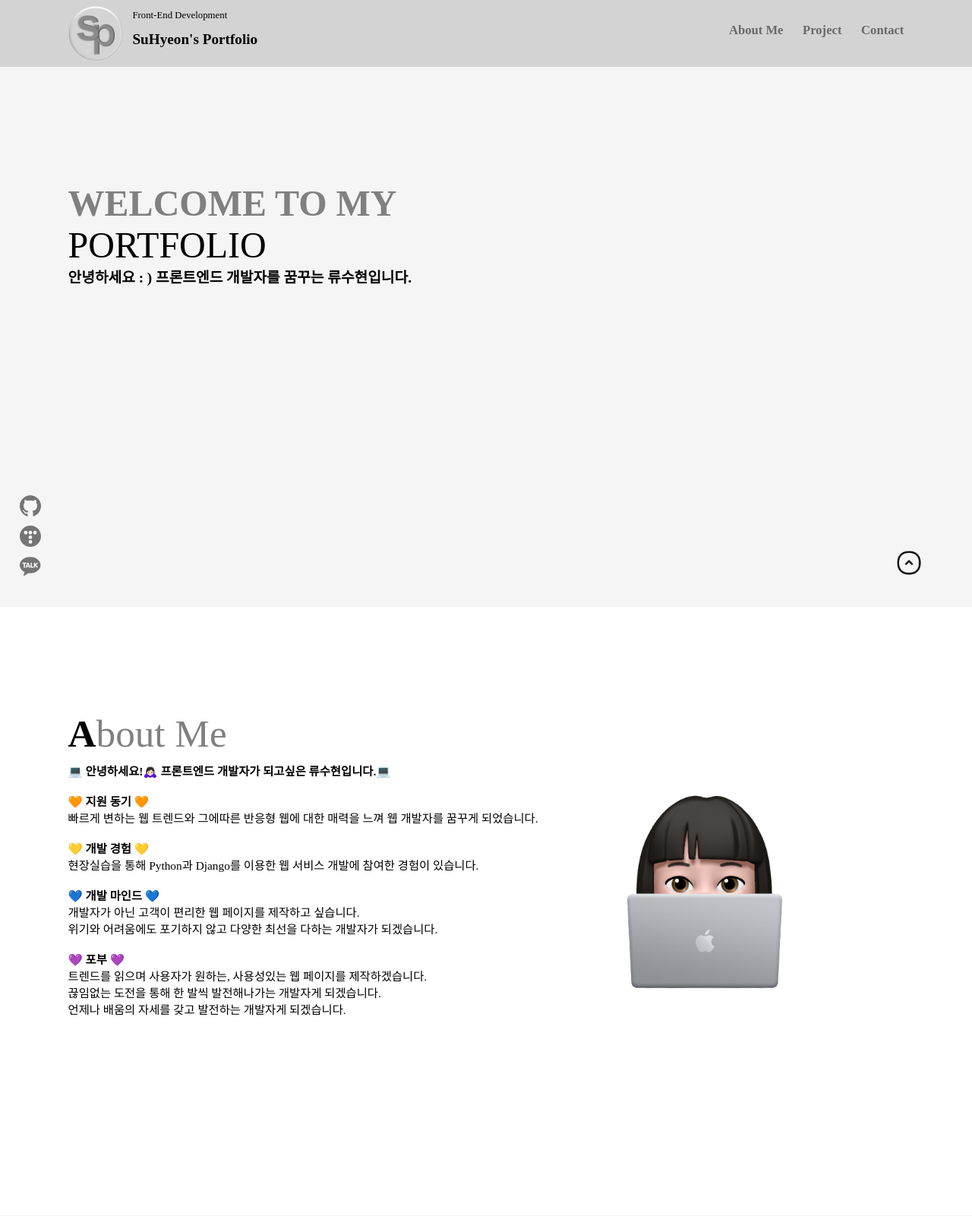
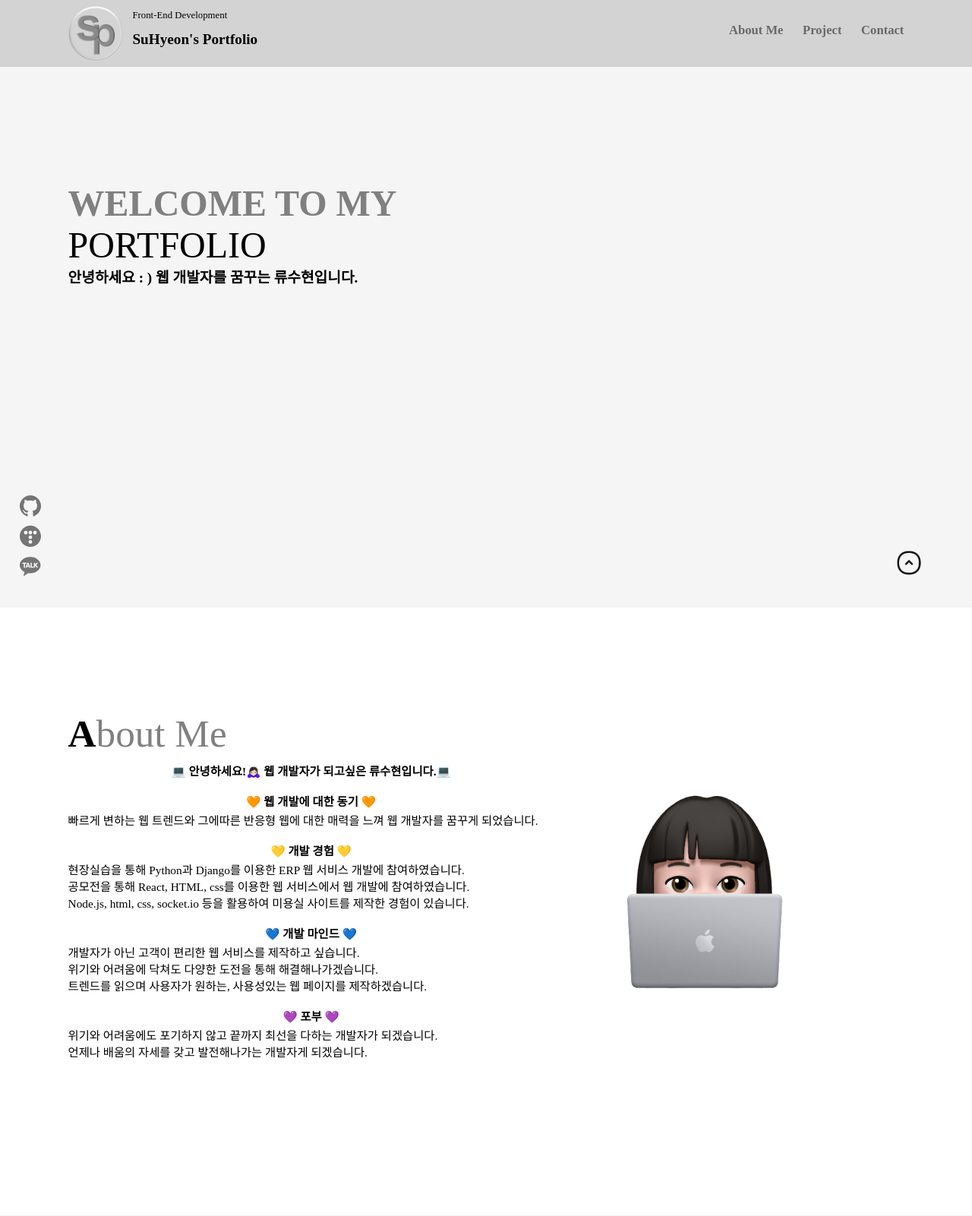
Before and after one commit to suya02/Portfolio, a Django app: page / in a window 1280 px wide. Shown: the top 1601 px of the page at 76% size. Run offline with Django 3.2, Linux system fonts and the light colour scheme.

Commit message:
중간 저장2

```diff
--- a/blog/templates/blog/aboutMe.html
+++ b/blog/templates/blog/aboutMe.html
@@ -4,6 +4,6 @@
     </HEAD>
     <BODY>
         <div align="center">About Me</div>
-        <div>"안녕하세요! 프론트엔드 개발자를 꿈꾸는 류수현입니다."</div>
+        <div>"안녕하세요! 웹 개발자를 꿈꾸는 류수현입니다."</div>
     </BODY>
 </HTML>
--- a/blog/templates/blog/main.html
+++ b/blog/templates/blog/main.html
@@ -157,7 +157,7 @@
                 <div class="main_text">
                     <div class="main_text_big" style="font-weight: bold; color: gray">WELCOME TO MY </div>
                     <div class="main_text_big">PORTFOLIO</div>
-                    <div class="main_text_smaill">안녕하세요 : ) 프론트엔드 개발자를 꿈꾸는 류수현입니다.</div>
+                    <div class="main_text_smaill">안녕하세요 : ) 웹 개발자를 꿈꾸는 류수현입니다.</div>
                 </div>
             </div>
 
@@ -172,7 +172,7 @@
                 </div>
 
 {#                <div class="about_text">#}
-{#                    <p style="font-weight: bold;">💻 안녕하세요!🙇🏻‍♀  프론트엔드 개발자가 되고싶은 류수현입니다.💻</p>#}
+{#                    <p style="font-weight: bold;">💻 안녕하세요!🙇🏻‍♀ 웹 개발자가 되고싶은 류수현입니다.💻</p>#}
 {#                    <p>🤍</p>#}
 {#                    <p>🧡 빠르게 변하는 웹 트렌드와 그에따른 반응형 웹에 대한 매력을 느껴 웹 개발자를 꿈꾸게 되었습니다.</p>#}
 {#                    <p>💛 현장실습을 통해 Python과 Django를 이용한 웹 서비스 개발에 참여한 경험이 있습니다.</p>#}
@@ -185,22 +185,24 @@
 {#                <img class="profile" src="/static/images/profile.png">#}
 
                 <div class="about_text">
-                    <p style="font-weight: bold;">💻 안녕하세요!🙇🏻‍♀  프론트엔드 개발자가 되고싶은 류수현입니다.💻</p>
+                    <p style="font-weight: bold; text-align: center;">💻 안녕하세요!🙇🏻‍♀  웹 개발자가 되고싶은 류수현입니다.💻</p>
                     <BR>
-                    <p>🧡 <B>지원 동기</B> 🧡</p>
+                    <p style="text-align: center; padding-bottom: 3px;">🧡 <B>웹 개발에 대한 동기</B> 🧡</p>
                     <p>빠르게 변하는 웹 트렌드와 그에따른 반응형 웹에 대한 매력을 느껴 웹 개발자를 꿈꾸게 되었습니다.</p>
                     <BR>
-                    <p>💛 <B>개발 경험</B> 💛</p>
-                    <p> 현장실습을 통해 Python과 Django를 이용한 웹 서비스 개발에 참여한 경험이 있습니다.</p>
+                    <p style="text-align: center; padding-bottom: 3px;">💛 <B>개발 경험</B> 💛</p>
+                    <p> 현장실습을 통해 Python과 Django를 이용한 ERP 웹 서비스 개발에 참여하였습니다.</p>
+                    <p> 공모전을 통해 React, HTML, css를 이용한 웹 서비스에서 웹 개발에 참여하였습니다.</p>
+                    <p> Node.js, html, css, socket.io 등을 활용하여 미용실 사이트를 제작한 경험이 있습니다.</p>
                     <BR>
-                    <p>💙 <B>개발 마인드</B> 💙</p>
-                    <p> 개발자가 아닌 고객이 편리한 웹 페이지를 제작하고 싶습니다.</p>
-                    <p> 위기와 어려움에도 포기하지 않고 다양한 최선을 다하는 개발자가 되겠습니다.</p>
+                    <p style="text-align: center; padding-bottom: 3px;">💙 <B>개발 마인드</B> 💙</p>
+                    <p> 개발자가 아닌 고객이 편리한 웹 서비스를 제작하고 싶습니다.</p>
+                    <p> 위기와 어려움에 닥쳐도 다양한 도전을 통해 해결해나가겠습니다.</p>
+                    <p> 트렌드를 읽으며 사용자가 원하는, 사용성있는 웹 페이지를 제작하겠습니다.</p>
                     <BR>
-                    <p>💜 <B>포부</B> 💜</p>
-                    <p> 트렌드를 읽으며 사용자가 원하는, 사용성있는 웹 페이지를 제작하겠습니다.</p>
-                    <p> 끊임없는 도전을 통해 한 발씩 발전해나가는 개발자게 되겠습니다. </p>
-                    <p> 언제나 배움의 자세를 갖고 발전하는 개발자게 되겠습니다.</p>
+                    <p style="text-align: center; padding-bottom: 3px;">💜 <B>포부</B> 💜</p>
+                    <p> 위기와 어려움에도 포기하지 않고 끝까지 최선을 다하는 개발자가 되겠습니다. </p>
+                    <p> 언제나 배움의 자세를 갖고 발전해나가는 개발자게 되겠습니다.</p>
                 </div>
                 <img class="profile" src="/static/images/profile.png">
 
```
Also changed, not shown: README.md.
